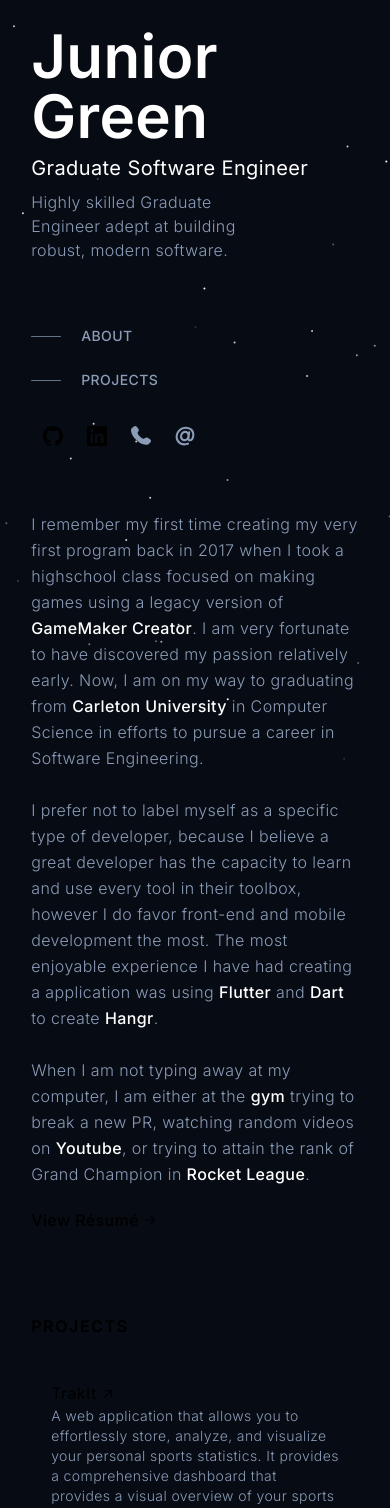
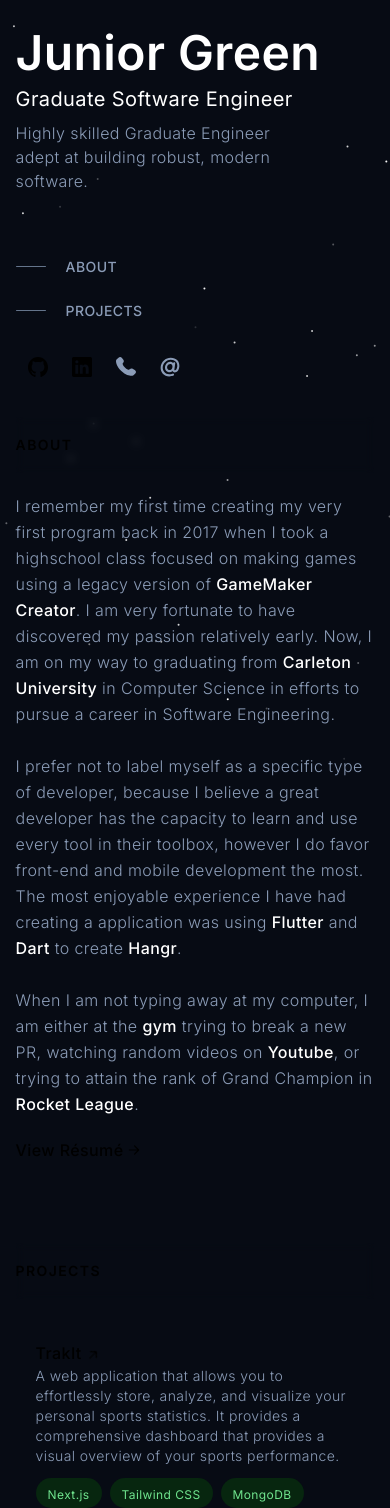
Before and after one commit to Junior-Green/portfolio-v1, a Next.js app: page / in a window 390 px wide. Shown: the top 1508 px of the page. Built offline with nearby package versions, Linux system fonts and the light colour scheme.

Commit message:
font adjustments and added sticky titles for mobile devices

```diff
--- a/src/app/page.tsx
+++ b/src/app/page.tsx
@@ -28,11 +28,11 @@
   }
 
   return (
-    <main className="w-full h-full leading-relaxed tracking-wide flex md:flex-row px-[8%] sm:flex-col">
+    <main className="w-full h-full leading-relaxed tracking-wide flex md:flex-row md:px-[8%] sm:px-[4%] sm:flex-col">
       <ParticlesBackground />
-      <div className="md:sticky md:top-0 py-[8%] md:h-[100vh] sm:auto md:w-1/2 sm:w-full flex flex-col justify-between items-start ">
+      <div className="md:sticky md:top-0 py-[8%] md:h-[100vh] md:w-1/2 sm:w-full flex flex-col justify-between items-start ">
         <div className="h-full w-full">
-          <Link href={"/"} className="font-semibold text-6xl text-white pr-5">{name}</Link>
+          <Link href={"/"} className="font-semibold md:text-6xl sm:text-5xl text-white pr-5">{name}</Link>
           <h1 className="font-normal text-white text-xl mt-2">{title}</h1>
           <p className="font-light text-theme-gray-light text-base mt-2 mb-16 w-3/4">{desc}</p>
           <div className={`flex flex-row items-center justify-start ${styles.container} cursor-pointer mb-6 w-min`} onClick={() => scrollToRef(aboutRef)}>
@@ -59,7 +59,10 @@
           </a>
         </div>
       </div>
-      <div className=" h-auto md:w-1/2 sm:w-full py-[8%] flex flex-col" ref={aboutRef}>
+      <div className="mb-5 sm:sticky sm:top-0 md:hidden backdrop-blur-sm h-14 w-full flex items-center justify-start">
+        <h2 className="font-semibold tracking-widest text-sm" ref={aboutRef}>ABOUT</h2>
+      </div>
+      <div className=" h-auto md:w-1/2 sm:w-full md:py-[8%] sm:pb-[8%] flex flex-col">
         <p className="text-theme-gray-light font-light">
           I remember my first time creating my very first program back in 2017 when I took a highschool class focused on making games using a legacy version of <Link href={"https://gamemaker.io/en"} className="text-white font-medium hover:text-theme-green-light transition-colors">GameMaker Creator</Link>. I am very fortunate to have discovered my passion relatively early. Now, I am on my way to graduating from <Link href={"https://carleton.ca/about/"} className="text-white font-medium hover:text-theme-green-light transition-colors">Carleton University</Link> in Computer Science in efforts to pursue a career in Software Engineering.
           <br />
@@ -74,7 +77,9 @@
           <RightArrowIcon width={14} height={14} className="fill-white transition-transform" />
         </div>
 
-        <h2 className="sm:opacity-100 md:opacity-0 mb-5 font-semibold tracking-widest" ref={projectsRef}>PROJECTS</h2>
+        <div className="mb-5 sm:sticky sm:top-0 md:hidden backdrop-blur-sm h-14 w-full flex items-center justify-start">
+          <h2 className="font-semibold tracking-widest text-sm" ref={projectsRef}>PROJECTS</h2>
+        </div>
         <ListView>
           <Project imgSrc={"/trakit-thumbnail.png"} projectName={"TrakIt"} desc={"A web application that allows you to effortlessly store, analyze, and visualize your personal sports statistics. It provides a comprehensive dashboard that provides a visual overview of your sports performance."} languagesAndFrameworks={['Next.js', 'Tailwind CSS', 'MongoDB', 'Vercel', 'TypeScript']} link={"https://trakit-two.vercel.app/"} />
           <Project imgSrc={"/portfolio.png"} projectName={"juniorgreen.ca"} desc={"My online portfolio to showcase my highlights, projects and experience."} languagesAndFrameworks={['Next.js', 'Tailwind CSS', 'Vercel', 'TypeScript']} link={"/"} />
@@ -86,19 +91,19 @@
           <a href="/projects" className={`decoration-transparent whitespace-nowrap font-medium mr-1 transition-all`}>View All Projects</a>
           <RightArrowIcon width={14} height={14} className="fill-white transition-transform" />
         </div>
-        <p className="font-extralight text-sm text-theme-gray-dark w-5/6 mt-10">
+        <p className="font-light text-sm text-theme-gray-dark w-5/6 mt-10">
           This website was made from scratch in
-          <Link href={"https://code.visualstudio.com"} className="text-theme-gray-light font-light hover:text-theme-green-light transition-colors"> Visual Studio Code
+          <Link href={"https://code.visualstudio.com"} className="text-theme-gray-light hover:text-theme-green-light transition-colors"> Visual Studio Code
           </Link> using
-          <Link href={"https://nextjs.org"} className="text-theme-gray-light font-light hover:text-theme-green-light transition-colors"> Next.js
+          <Link href={"https://nextjs.org"} className="text-theme-gray-light hover:text-theme-green-light transition-colors"> Next.js
           </Link> and
-          <Link href={"https://tailwindcss.com"} className="text-theme-gray-light font-light hover:text-theme-green-light transition-colors"> Tailwind CSS
+          <Link href={"https://tailwindcss.com"} className="text-theme-gray-light hover:text-theme-green-light transition-colors"> Tailwind CSS
           </Link> frameworks, alongside the assistance of
-          <Link href={"https://openai.com/gpt-4"} className="text-theme-gray-light font-light hover:text-theme-green-light transition-colors"> GPT-4
+          <Link href={"https://openai.com/gpt-4"} className="text-theme-gray-light hover:text-theme-green-light transition-colors"> GPT-4
           </Link>. Deployed using
-          <Link href={"https://vercel.com"} className="text-theme-gray-light font-light hover:text-theme-green-light transition-colors"> Vercel
+          <Link href={"https://vercel.com"} className="text-theme-gray-light hover:text-theme-green-light transition-colors"> Vercel
           </Link> under my own domain. Layout and web design inspired by
-          <Link href={"https://brittanychiang.com/"} className="text-theme-gray-light font-light hover:text-theme-green-light transition-colors"> Brittany Chiang
+          <Link href={"https://brittanychiang.com/"} className="text-theme-gray-light hover:text-theme-green-light transition-colors"> Brittany Chiang
           </Link>.
         </p>
       </div>
--- a/src/app/projects/page.tsx
+++ b/src/app/projects/page.tsx
@@ -86,8 +86,8 @@
             </div>
             <h1 className="text-5xl tracking-normal font-bold"> Projects</h1>
             <div className="w-full flex flex-row items-start mt-16 mb-3 font-medium text-sm">
-                <span className="w-[8%] mr-2">Year</span>
-                <span className="md:w-[28%] sm:w-[46%]">Project</span>
+                <span className="w-[8%] sm:mr-3 md:mr-0">Year</span>
+                <span className="md:w-[26%] sm:w-[46%]">Project</span>
                 <span className="w-[18%] sm:hidden md:block">Made at</span>
                 <span className="w-[28%] sm:hidden md:block">Tech Stack</span>
                 <span className="md:w-[20%] sm:w-[46%]">Link</span>
@@ -95,14 +95,14 @@
             {projects.map(({ year, projectName, placeMade, toolsUsed, link }) => {
                 return (
                     <div className="w-full flex flex-row items-start mb-2 border-t-[0.5px] border-t-theme-gray-dark border-opacity-40 pt-3" key={projectName}>
-                        <span className="w-[8%] text-sm font-light text-theme-gray-light mr-2">{year}</span>
-                        <span className="md:w-[28%] sm:w-[46%] pr-5 font-medium">{projectName}</span>
+                        <span className="w-[8%] text-sm font-light text-theme-gray-light sm:mr-3 md:mr-0">{year}</span>
+                        <span className="md:w-[26%] sm:w-[46%] pr-5 font-medium">{projectName}</span>
                         <span className="w-[18%] sm:hidden md:block font-light pr-5 text-theme-gray-light">{placeMade}</span>
                         <div className="w-[28%] flex sm:hidden md:flex flex-row flex-wrap pr-5">
                             {toolsUsed.map((val) => {
                                 return (
                                     <div key={val} className="rounded-full px-3 bg-theme-green-dark w-auto h-auto mr-2 mb-2 py-[4px]">
-                                        <span className="text-theme-green-light text-xs whitespace-nowrap font-light">{val}</span>
+                                        <span className="text-theme-green-light text-xs whitespace-nowrap">{val}</span>
                                     </div>
                                 )
                             })}
--- a/src/components/project/project.tsx
+++ b/src/components/project/project.tsx
@@ -23,7 +23,7 @@
                     <img src={imgSrc} alt={"project photo"} className="md:w-1/4 sm:w-1/2 sm:max-w-[150px] md:max-w-none h-auto rounded-md hover:border-theme-gray-light border-2 border-slate-800 mr-4 transition-colors sm:mt-2 lg:mt-0" />
                     <div className="flex flex-col md:w-3/4 sm:w-full h-auto">
                         <div className={`${styles.arrow} hover:text-theme-green-light transition-colors`}>
-                            <h1 className="inline-block mr-1">{projectName}</h1>
+                            <h1 className="inline-block mr-1 font-medium">{projectName}</h1>
                             <RightArrowIcon className="-rotate-45 inline-block fill-white transition-transform" width={14} height={14} />
                         </div>
                         <p className="text-theme-gray-light font-light text-sm">{desc}</p>
@@ -31,7 +31,7 @@
                             {languagesAndFrameworks.map((val) => {
                                 return (
                                     <div key={val} className="rounded-full px-3 bg-theme-green-dark w-auto h-auto mr-2 mb-2 py-[2px]">
-                                        <span className="text-theme-green-light text-xs whitespace-nowrap font-light">{val}</span>
+                                        <span className="text-theme-green-light text-xs whitespace-nowrap">{val}</span>
                                     </div>
                                 )
                             })}
```
